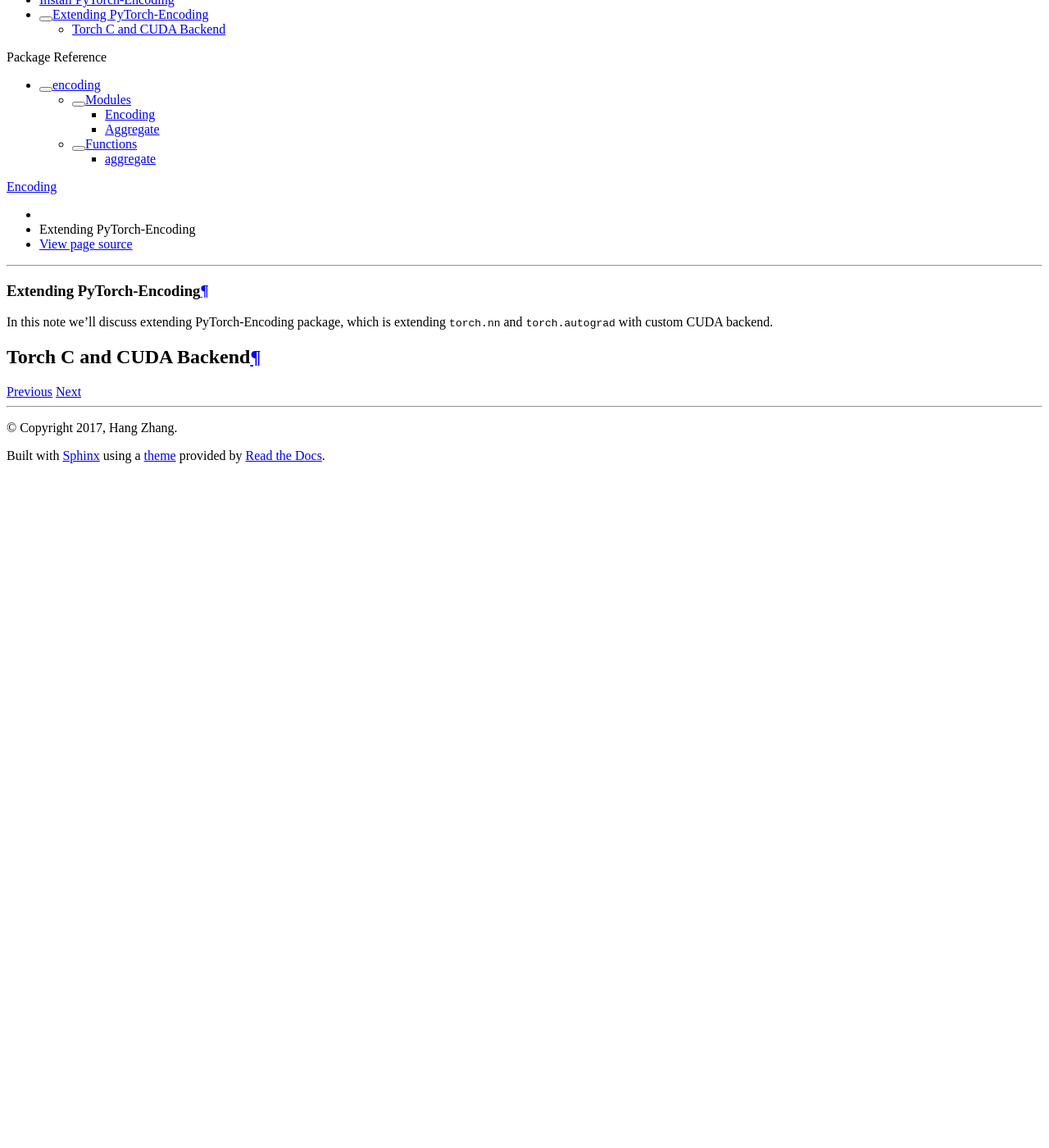
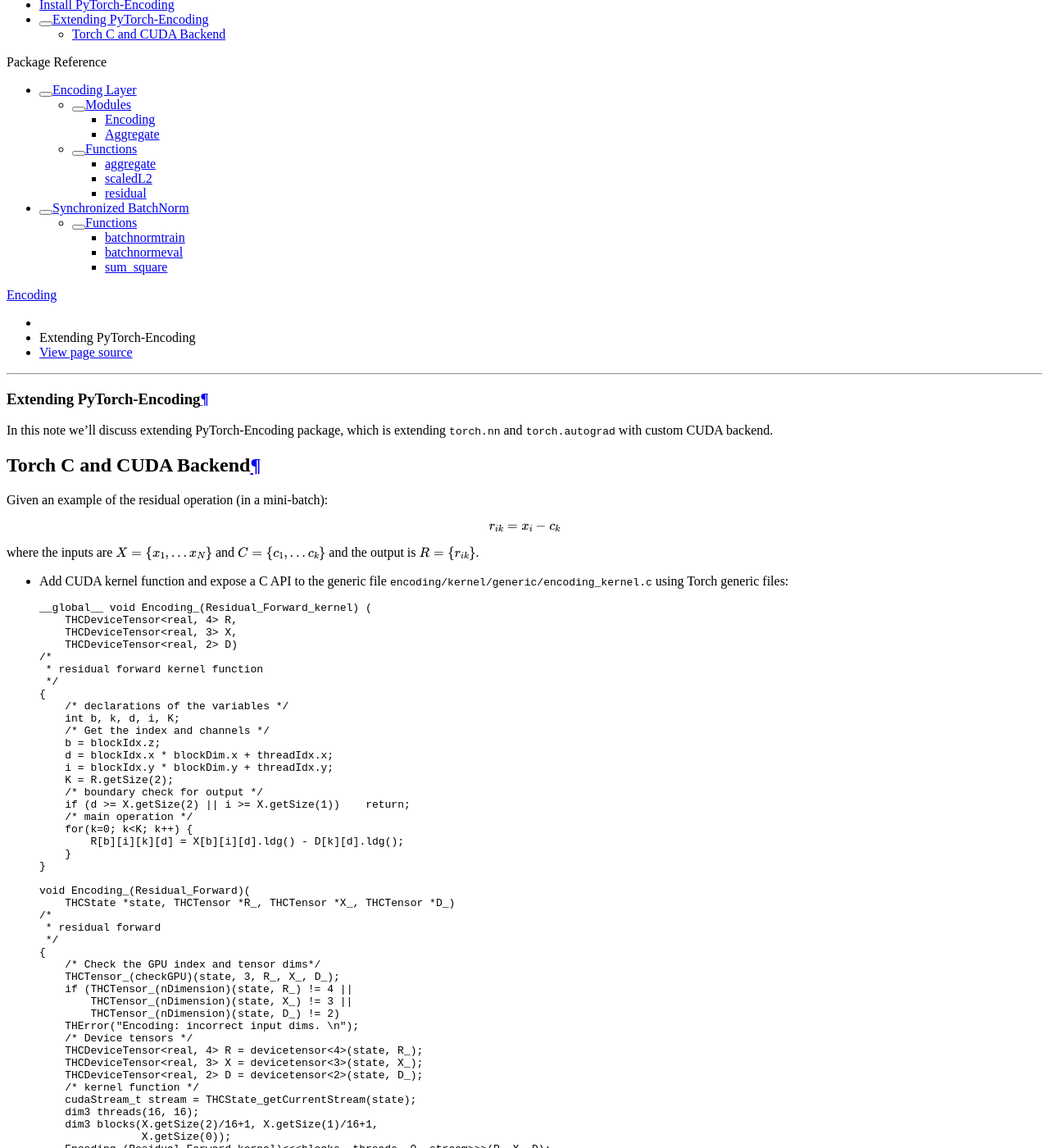
Before and after one commit to junfu1115/DANet, a Sphinx documentation site: the page built from docs/source/notes/extending.rst, in a window 1280 px wide and 1400 px high, scrolled down 270 px. Shown: the whole window at 82% size. Built offline with Sphinx 7.4.7 and the Read the Docs theme 2.0.0, drawn with Linux system fonts in a browser that asks for light colours; before the commit the page ends 900 px from its top, so only the background shows below that; some of the changed text lies outside the part shown.

Commit message:
update docs

```diff
--- a/docs/source/conf.py
+++ b/docs/source/conf.py
@@ -72,8 +72,7 @@
 # built documents.
 #
 # The short X.Y version.
-# TODO: change to [:2] at v1.0
-version = '0.0.1'
+version = 'master (0.0.1)'
 # The full version, including alpha/beta/rc tags.
 # TODO: verify this works as expected
 release = 'master'
@@ -115,7 +114,7 @@
     'logo_only': True,
 }
 
-html_logo = '_static/img/favicon.png'
+html_logo = '_static/img/icon.png'
 
 # Add any paths that contain custom static files (such as style sheets) here,
 # relative to this directory. They are copied after the builtin static files,
--- a/docs/source/index.rst
+++ b/docs/source/index.rst
@@ -8,7 +8,7 @@
 Encoding documentation
 ======================
 
-PyTorch-Encoding is an optimized PyTorch package using GPU, including Encoding Layer, Synchronized Batch Normalization.
+PyTorch-Encoding is an optimized PyTorch package using GPU, including Encoding Layer, Multi-GPU Synchronized Batch Normalization.
 
 .. toctree::
    :glob:
@@ -18,10 +18,11 @@
    notes/*
 
 .. toctree::
-   :maxdepth: 2
+   :maxdepth: 3
    :caption: Package Reference
 
    encoding
+   syncbn
 
 
 Indices and tables
--- a/docs/source/notes/extending.rst
+++ b/docs/source/notes/extending.rst
@@ -7,3 +7,104 @@
 
 Torch C and CUDA Backend
 ------------------------
+
+Given an example of the residual operation (in a mini-batch):
+
+.. math::
+    r_{ik} = x_i - c_k
+
+where the inputs are :math:`X=\{x_1, ...x_N\}` and :math:`C=\{c_1,...c_k\}` and the output is :math:`R=\{r_{ik}\}`.
+
+
+- Add CUDA kernel function and expose a C API to the generic file ``encoding/kernel/generic/encoding_kernel.c`` using Torch generic files::
+
+    __global__ void Encoding_(Residual_Forward_kernel) (
+        THCDeviceTensor<real, 4> R,
+        THCDeviceTensor<real, 3> X,
+        THCDeviceTensor<real, 2> D)
+    /*
+     * residual forward kernel function
+     */
+    {
+        /* declarations of the variables */
+        int b, k, d, i, K;
+        /* Get the index and channels */
+        b = blockIdx.z;
+        d = blockIdx.x * blockDim.x + threadIdx.x;
+        i = blockIdx.y * blockDim.y + threadIdx.y;
+        K = R.getSize(2);
+        /* boundary check for output */
+        if (d >= X.getSize(2) || i >= X.getSize(1))    return;
+        /* main operation */
+        for(k=0; k<K; k++) {
+            R[b][i][k][d] = X[b][i][d].ldg() - D[k][d].ldg();
+        }
+    }
+
+    void Encoding_(Residual_Forward)(
+        THCState *state, THCTensor *R_, THCTensor *X_, THCTensor *D_)
+    /*
+     * residual forward
+     */
+    {
+        /* Check the GPU index and tensor dims*/
+        THCTensor_(checkGPU)(state, 3, R_, X_, D_);
+        if (THCTensor_(nDimension)(state, R_) != 4 ||
+            THCTensor_(nDimension)(state, X_) != 3 ||
+            THCTensor_(nDimension)(state, D_) != 2)
+        THError("Encoding: incorrect input dims. \n");
+        /* Device tensors */
+        THCDeviceTensor<real, 4> R = devicetensor<4>(state, R_);
+        THCDeviceTensor<real, 3> X = devicetensor<3>(state, X_);
+        THCDeviceTensor<real, 2> D = devicetensor<2>(state, D_);
+        /* kernel function */
+        cudaStream_t stream = THCState_getCurrentStream(state);
+        dim3 threads(16, 16);
+        dim3 blocks(X.getSize(2)/16+1, X.getSize(1)/16+1,
+                    X.getSize(0));
+        Encoding_(Residual_Forward_kernel)<<<blocks, threads, 0, stream>>>(R, X, D);
+        THCudaCheck(cudaGetLastError());
+    }
+
+- Add corresponding function header to ``encoding/kernel/generic/encoding_kernel.h``::
+
+    void Encoding_(Residual_Forward)(
+        THCState *state, THCTensor *R_, THCTensor *X_, THCTensor *D_);
+
+- Add a CFFI function to ``encoding/src/generic/encoding_generic.c``, which calls the C API we just write::
+
+    int Encoding_(residual_forward)(THCTensor *R, THCTensor *X, THCTensor *D)
+    /*
+     * Residual operation
+     */
+    {
+        Encoding_(Residual_Forward)(state, R, X, D);
+        /* C function return number of the outputs */
+        return 0;
+    }
+
+- Add corresponding function header to ``encoding/src/encoding_lib.h``::
+
+    int Encoding_Float_residual_forward(THCudaTensor *R, THCudaTensor *X,
+        THCudaTensor *D);
+
+- Finally, call this function using python::
+
+    class residual(Function):
+        def forward(self, X, C):
+            # X \in(BxNxD) D \in(KxD) R \in(BxNxKxD)
+            B, N, D = X.size()
+            K = C.size(0)
+            with torch.cuda.device_of(X):
+                R = X.new(B,N,K,D)
+            if isinstance(X, torch.cuda.FloatTensor):
+                with torch.cuda.device_of(X):
+                    encoding_lib.Encoding_Float_residual_forward(R, X, C)
+            elif isinstance(X, torch.cuda.DoubleTensor):
+                with torch.cuda.device_of(X):
+                    encoding_lib.Encoding_Double_residual_forward(R, X, C)
+            else:
+                raise RuntimeError('Unimplemented data type!')
+            return R
+
+- Note this is just an example. You also need to implement backward function for ``residual`` operation.
```
Also changed, not shown: docs/source/encoding.rst (+14 -2 lines), docs/source/syncbn.rst (added, +31 -0 lines), docs/source/_static/img/Hang.png (deleted), docs/source/_static/img/icon.png (added), 5 other files.
